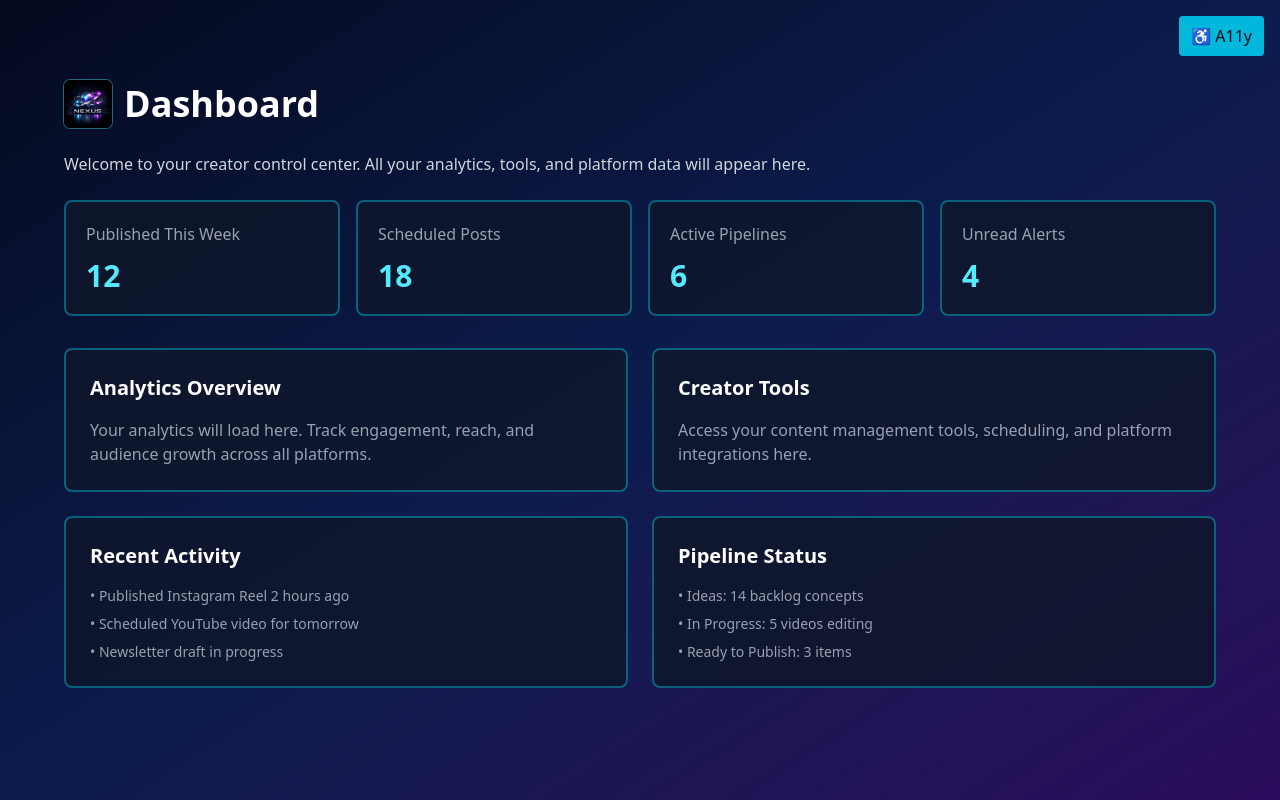
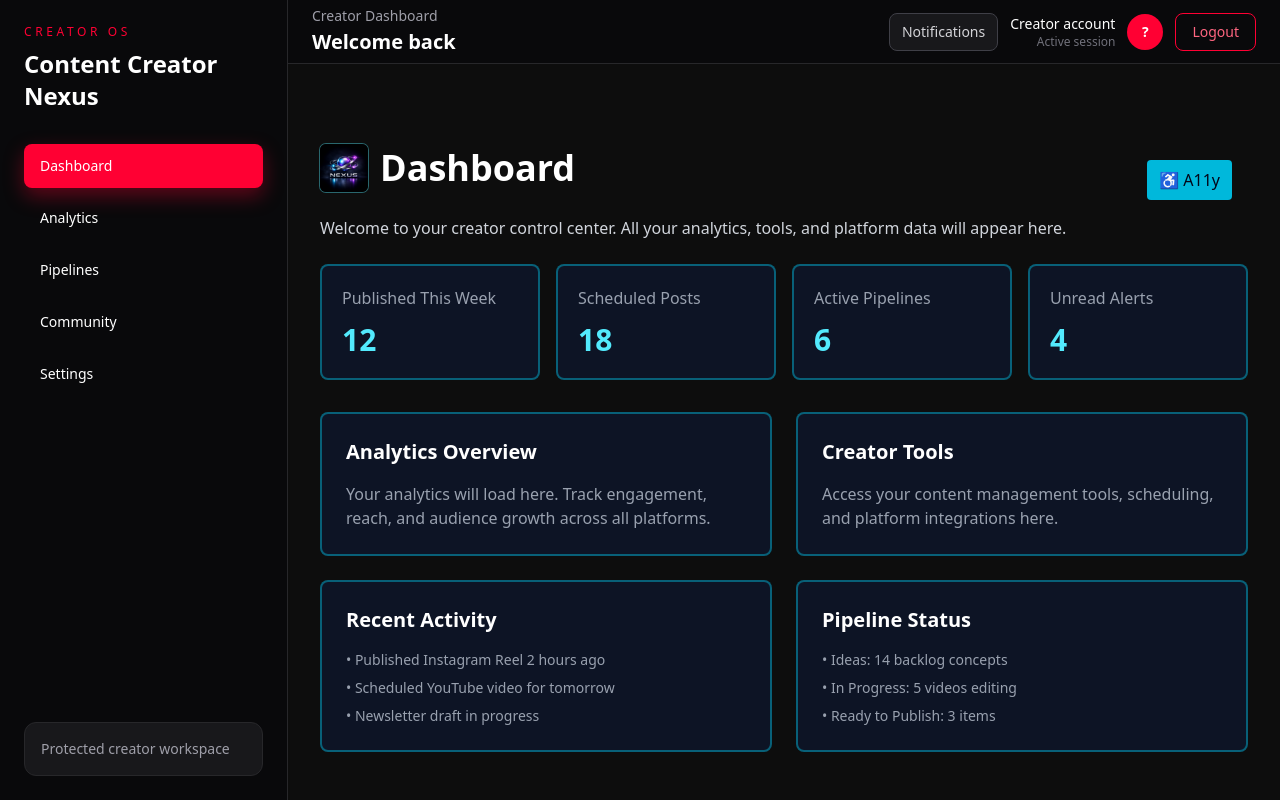
Before and after one commit to stephensdf89/Nexus, a Next.js app: page /dashboard in a window 1280 px wide. Built offline with nearby package versions, Linux system fonts and the light colour scheme; no server answers.

Commit message:
Add AppShell wrapper to dashboard and settings pages

```diff
--- a/src/app/dashboard/page.tsx
+++ b/src/app/dashboard/page.tsx
@@ -2,6 +2,7 @@
 
 import { useState, useEffect } from "react";
 import { useSettingsStore } from "@/lib/settingsStore";
+import AppShell from "@/components/AppShell";
 
 export default function Dashboard() {
   const a11y = useSettingsStore();
@@ -12,12 +13,13 @@ export default function Dashboard() {
   }, []);
 
   return (
-    <div className={`min-h-screen transition-colors duration-300 p-8 relative ${a11y.highContrast ? "bg-white text-black" : "bg-gradient-to-br from-[#050a1f] via-[#0b1c4d] to-[#2a0d5c] text-white"}`}>
-      <a href="#main-dashboard" className="absolute top-2 left-2 bg-cyan-500 text-slate-950 px-3 py-1 rounded focus:outline-white z-40 sr-only focus:not-sr-only" aria-label="Skip to main dashboard content">Skip to content</a>
+    <AppShell>
+      <div className={`transition-colors duration-300 relative ${a11y.highContrast ? "bg-white text-black" : "text-white"}`}>
+        <a href="#main-dashboard" className="absolute top-2 left-2 bg-cyan-500 text-slate-950 px-3 py-1 rounded focus:outline-white z-40 sr-only focus:not-sr-only" aria-label="Skip to main dashboard content">Skip to content</a>
 
-      <button onClick={() => setShowMenu(!showMenu)} aria-label="Open Accessibility Menu" aria-expanded={showMenu} className={`absolute top-4 right-4 px-3 py-2 rounded focus:outline-2 focus:outline-offset-2 ${a11y.highContrast ? "bg-black text-white border-2 border-black focus:outline-black" : "bg-cyan-500 text-slate-950 focus:outline-cyan-400"}`}>
-        ♿ A11y
-      </button>
+        <button onClick={() => setShowMenu(!showMenu)} aria-label="Open Accessibility Menu" aria-expanded={showMenu} className={`absolute top-4 right-4 px-3 py-2 rounded focus:outline-2 focus:outline-offset-2 ${a11y.highContrast ? "bg-black text-white border-2 border-black focus:outline-black" : "bg-cyan-500 text-slate-950 focus:outline-cyan-400"}`}>
+          ♿ A11y
+        </button>
 
       {showMenu && (
         <div className={`absolute top-16 right-4 p-4 rounded w-72 z-50 border-2 ${a11y.highContrast ? "bg-white text-black border-black" : "bg-slate-900/95 border-cyan-400/70 text-white"}`}>
@@ -112,6 +114,7 @@ export default function Dashboard() {
           </article>
         </div>
       </main>
-    </div>
+      </div>
+    </AppShell>
   );
 }
--- a/src/app/settings/page.jsx
+++ b/src/app/settings/page.jsx
@@ -3,6 +3,7 @@
 import { useState, useEffect } from "react";
 import { useSettingsStore } from "@/lib/settingsStore";
 import ConfirmModal from "@/components/ConfirmModal";
+import AppShell from "@/components/AppShell";
 
 export default function SettingsPage() {
   const {
@@ -49,7 +50,8 @@ export default function SettingsPage() {
   };
 
   return (
-    <div className="min-h-screen bg-black text-white p-8">
+    <AppShell>
+      <div className="bg-black text-white">
         <ConfirmModal
           open={modalOpen}
           message={modalMessage}
@@ -357,5 +359,6 @@ export default function SettingsPage() {
       {/* Spacer for fixed footer */}
       <div className="h-24" />
       </div>
+    </AppShell>
   );
 }
```
Lines whose indentation alone changed are shown as unchanged.
